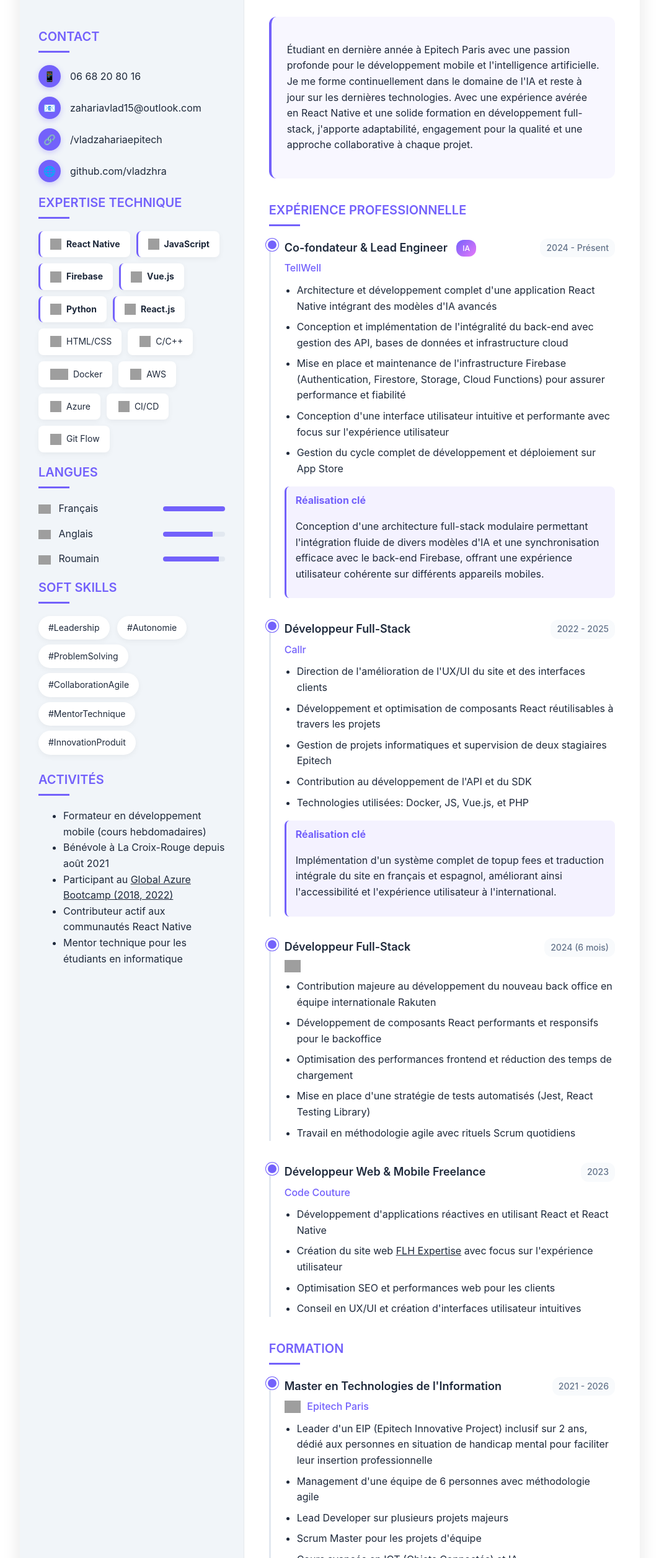
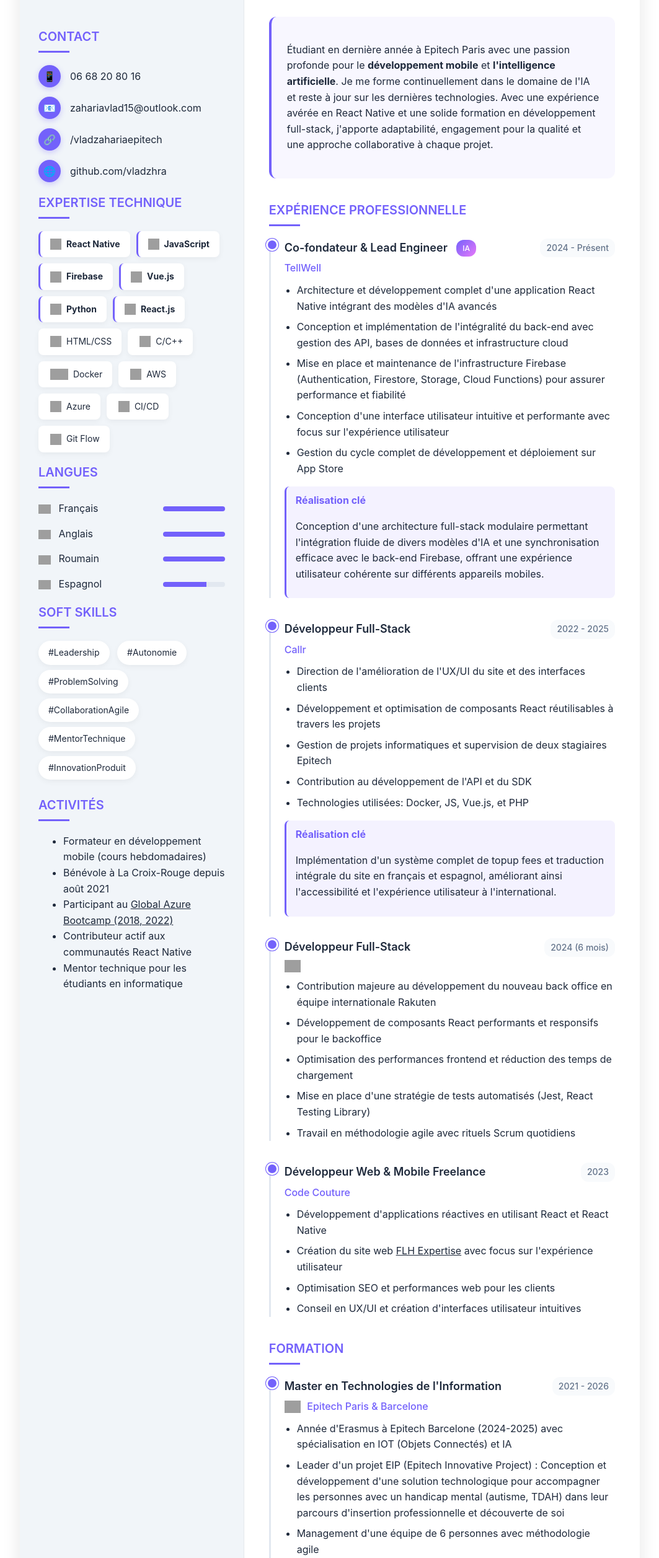
Before and after one commit to vladzhra/my-cv, a plain HTML site: page index.html in a window 1280 px wide. Shown: the part 286-2800 px from the top of the page at 62% size, without its empty margins (108-1171 px from the left). Drawn offline with Linux system fonts and the light colour scheme; grey boxes are pictures that could not be loaded.

Commit message:
add barcelona exprc

```diff
--- a/index.html
+++ b/index.html
@@ -800,7 +800,7 @@
                 </div>
               </div>
               <div class="language-level">
-                <div class="language-progress" style="width: 80%"></div>
+                <div class="language-progress" style="width: 100%"></div>
               </div>
             </div>
             <div class="language-item">
@@ -820,7 +820,27 @@
                 </div>
               </div>
               <div class="language-level">
-                <div class="language-progress" style="width: 90%"></div>
+                <div class="language-progress" style="width: 100%"></div>
+              </div>
+            </div>
+            <div class="language-item">
+              <div class="language-name">
+                <div>
+                  <img
+                    src="https://images.emojiterra.com/google/noto-emoji/unicode-16.0/color/1024px/1f1ea-1f1f8.png"
+                    alt="Drapeau espagnol"
+                    style="
+                      width: 20px;
+                      height: auto;
+                      margin-right: 8px;
+                      vertical-align: middle;
+                    "
+                  />
+                  Espagnol
+                </div>
+              </div>
+              <div class="language-level">
+                <div class="language-progress" style="width: 70%"></div>
               </div>
             </div>
           </div>
@@ -861,12 +881,13 @@
           <div class="about-me">
             <p>
               Étudiant en dernière année à Epitech Paris avec une passion
-              profonde pour le développement mobile et l'intelligence
-              artificielle. Je me forme continuellement dans le domaine de l'IA
-              et reste à jour sur les dernières technologies. Avec une
-              expérience avérée en React Native et une solide formation en
-              développement full-stack, j'apporte adaptabilité, engagement pour
-              la qualité et une approche collaborative à chaque projet.
+              profonde pour le <strong>développement mobile</strong> et
+              <strong>l'intelligence artificielle</strong>. Je me forme
+              continuellement dans le domaine de l'IA et reste à jour sur les
+              dernières technologies. Avec une expérience avérée en React Native
+              et une solide formation en développement full-stack, j'apporte
+              adaptabilité, engagement pour la qualité et une approche
+              collaborative à chaque projet.
             </p>
           </div>
 
@@ -1040,31 +1061,51 @@
                   alt="Logo Epitech"
                   style="height: 20px; margin-right: 10px"
                 />
-                Epitech Paris
+                Epitech Paris & Barcelone
               </div>
               <div class="experience-details">
                 <ul>
                   <li>
-                    Leader d'un EIP (Epitech Innovative Project) inclusif sur 2
-                    ans, dédié aux personnes en situation de handicap mental
-                    pour faciliter leur insertion professionnelle
+                    Année d'Erasmus à Epitech Barcelone (2024-2025) avec
+                    spécialisation en IOT (Objets Connectés) et IA
+                  </li>
+                  <li>
+                    Leader d'un projet EIP (Epitech Innovative Project) :
+                    Conception et développement d'une solution technologique
+                    pour accompagner les personnes avec un handicap mental
+                    (autisme, TDAH) dans leur parcours d'insertion
+                    professionnelle et découverte de soi
                   </li>
                   <li>
                     Management d'une équipe de 6 personnes avec méthodologie
                     agile
                   </li>
                   <li>Lead Developer sur plusieurs projets majeurs</li>
-                  <li>Scrum Master pour les projets d'équipe</li>
-                  <li>Cours avancés en IOT (Objets Connectés) et IA</li>
                 </ul>
                 <div class="key-achievement">
-                  <h4>Projet Phare</h4>
+                  <div style="display: flex; align-items: center">
+                    <img
+                      src="https://images.emojiterra.com/google/noto-emoji/unicode-16.0/color/1024px/1f1ea-1f1f8.png"
+                      alt="Drapeau espagnol"
+                      style="
+                        width: 20px;
+                        height: auto;
+                        margin-right: 8px;
+                        vertical-align: middle;
+                      "
+                    />
+                    <h4 style="margin: 0">
+                      Expérience internationale – Barcelone
+                    </h4>
+                  </div>
                   <p>
-                    Conception et développement d'une solution technologique
-                    inclusive pour accompagner les personnes avec un handicap
-                    mental (autisme, TDAH) dans leur parcours d'insertion
-                    professionnelle, démontrant un engagement fort pour l'impact
-                    social positif.
+                    Année d'études à l'international à Barcelone, marquée par
+                    l'immersion dans un environnement multiculturel, le
+                    développement de projets académiques et personnels, et
+                    l'élargissement de mon réseau professionnel. Cette
+                    expérience a renforcé mes compétences techniques en IoT et
+                    IA, ainsi que mon adaptabilité et mon ouverture à
+                    l'international.
                   </p>
                 </div>
               </div>
@@ -1104,7 +1145,6 @@
               accessibles.
             </p>
           </div>
-          <!-- Bouton "Me contacter" à ajouter à la fin du CV -->
           <div style="text-align: center; margin: 40px 0 20px 0">
             <a
               href="mailto:zahariavlad15@outlook.com"
```
Also changed, not shown: 1 other file.
